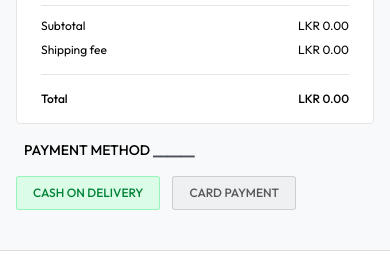
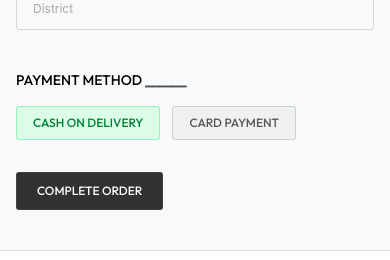
Before and after one commit to Yaa-cn/Core.lk, a React (Vite) app: page /checkout in a window 390 px wide. Shown: the part 689-949 px from the top of the page. Built offline with nearby package versions, Linux system fonts and the light colour scheme; no server answers.

Commit message:
Modified Styles

```diff
--- a/src/pages/Checkout.jsx
+++ b/src/pages/Checkout.jsx
@@ -12,7 +12,7 @@ function Checkout() {
 
     return (
 
-        <div className='flex flex-col md:flex-row gap-8 mt-10 mb-10 mx-4 sm:mx-10'>
+        <div className='flex flex-col-reverse md:flex-row gap-8 mt-4 sm:mt-10 mb-10 mx-4 sm:mx-10'>
 
             <div className={`w-full ${cart.length === 0 ? 'w-full' : 'md:1/2 lg:w-4/7 xl:w-5/8'} overflow-y-auto`}>
 
@@ -53,7 +53,23 @@ function Checkout() {
                     </div>
                 </form>
 
-                <button onClick={()=> navigate('/orderstatus')} className='mt-8 bg-primary outfit border border-secondary/50 rounded-[3px] text-xs text-white uppercase font-medium px-5 py-2.5 w-fit hover:bg-secondary cursor-pointer transition-colors duration-300'>{paymentMethod === "cardPayment" ? 'Pay Now' : 'Complete Order'}</button>
+                {/* Payment method select Sec */}
+
+                <div>
+                    <div className='mb-4 mt-10'>
+                        <TitleBar firstText={'Payment'} secText={'Method'} showLine />
+                    </div>
+
+                    <div className='flex gap-3'>
+                        {[['cashOnDelivery', 'Cash on delivery'], ['cardPayment', 'Card payment']].map(([value, label]) =>
+                            <div key={value} onClick={() => setPaymentMethod(value)} className={`text-xs uppercase outfit font-medium ${paymentMethod === value ? 'border-green-300/70 bg-green-100 text-green-700' : 'border-secondary/20 bg-secondary/5  text-primary/80'} border w-fit px-4 py-2 rounded-[3px] select-none cursor-pointer`}>{label}</div>)}
+                    </div>
+
+                    {/* setPaymentMethod(prev => prev === value ? null : value) */}
+
+                </div>
+
+                <button onClick={() => navigate('/orderstatus')} className='mt-8 bg-primary outfit border border-secondary/50 rounded-[3px] text-xs text-white uppercase font-medium px-5 py-2.5 w-fit hover:bg-secondary cursor-pointer transition-colors duration-300'>Complete Order</button>
             </div>
 
 
@@ -100,22 +116,6 @@ function Checkout() {
 
                 </div>
 
-                {/* Payment method select Sec */}
-
-                <div>
-                    <div className='ml-2 my-4'>
-                        <TitleBar firstText={'Payment'} secText={'Method'} showLine />
-                    </div>
-
-                    <div className='flex gap-3'>
-                        {[['cashOnDelivery', 'Cash on delivery'], ['cardPayment', 'Card payment']].map(([value, label]) =>
-                            <div onClick={() => setPaymentMethod(value)} className={`text-xs uppercase outfit font-medium ${paymentMethod === value ? 'border-green-300/70 bg-green-100 text-green-700' : 'border-secondary/20 bg-secondary/5  text-primary/80'} border w-fit px-4 py-2 rounded-[3px] select-none cursor-pointer`}>{label}</div>)}
-                    </div>
-
-                    {/* setPaymentMethod(prev => prev === value ? null : value) */}
-
-                </div>
-
             </div>
         </div>
     )
```
